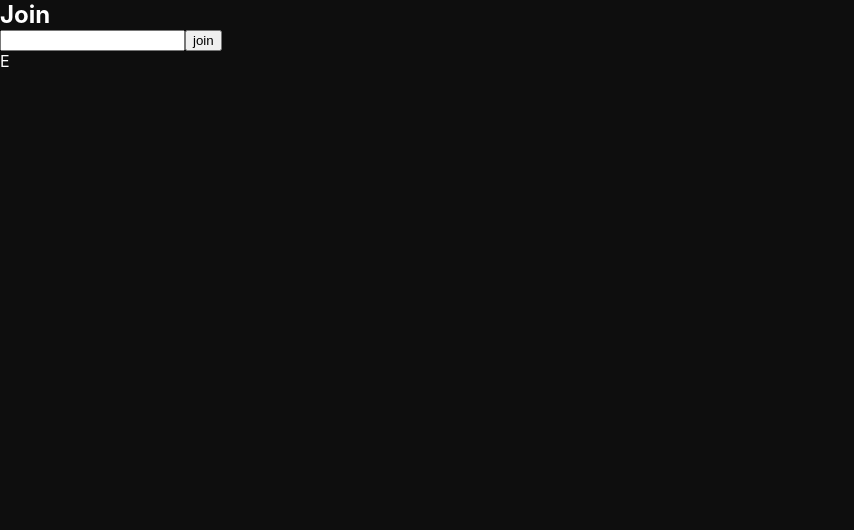
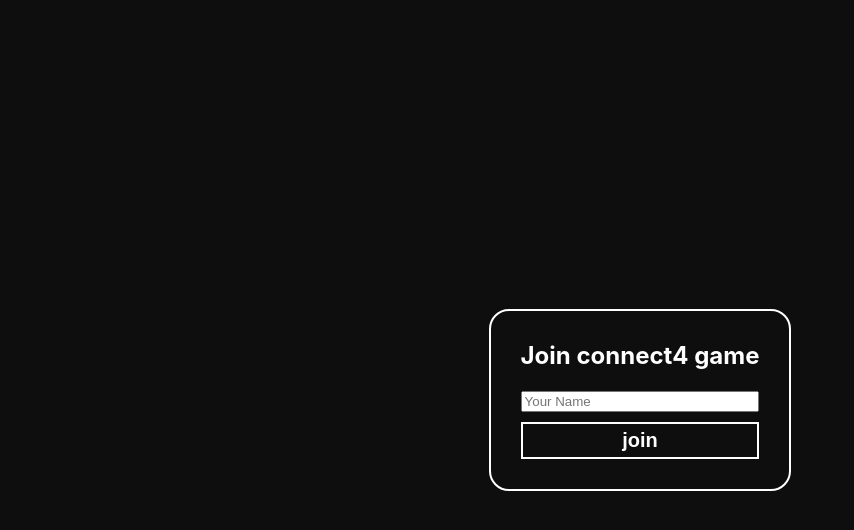
Before and after one commit to quaint-trance/zupa, a Next.js app in the folder client/: page /games/connect4/join in a window 1280 px wide. Shown: the top 530 px of the page, without its empty margins (0-854 px from the left). Built offline with nearby package versions, Linux system fonts and the light colour scheme.

Commit message:
join page

```diff
--- a/client/ENDPOINT.ts
+++ b/client/ENDPOINT.ts
@@ -1,3 +1,3 @@
 //export default 'http://192.168.0.15:4000'
-export default 'http://localhost:4000'
-//export default 'https://zupa0.herokuapp.com'
+//export default 'http://localhost:4000'
+export default 'https://zupa0.herokuapp.com'
--- a/client/pages/games/connect4/join.tsx
+++ b/client/pages/games/connect4/join.tsx
@@ -17,16 +17,14 @@ const Join:React.FC<props> = () =>{
 
     return(
         <div>
-            <Head>
-
-            </Head>
             <Container>
-                <h2>Join {router.query.gameId}</h2>
-                <input ref={inputRef} type="text"/>
-                <button onClick={()=>mutate(inputRef.current && inputRef.current.value)}>join</button>
-                {isLoading && <div>loading</div>}
-                {isError && <div>error</div>}
-                {!isError && !isLoading && <div>E</div>}
+                <section>
+                    <h2>Join connect4 game</h2>
+                    <input ref={inputRef} type="text" placeholder="Your Name"/>
+                    {isLoading && <div>loading</div>}
+                    {isError && <div>error</div>}
+                    {!isError && !isLoading && <div><button onClick={()=>mutate(inputRef.current?.value || '')}>join</button></div>}
+                </section>
             </Container>
         </div>
     )
@@ -36,12 +34,35 @@ const Container = styled.div`
     background-color: rgb(14, 14, 14);
     min-height: 100vh;
     color: white;
+    display: flex;
+    flex-direction: column;
+    justify-content: center;
+    align-items: center;
+    & > section{
+        border: 2px solid white;
+        border-radius: 20px;
+        padding: 30px;
 
-
-    & > h2{
-        margin: 0;
+        & > h2{
+            margin: 0 0 20px 0;
+        }
+        & > input{
+            width: 100%;
+        }
+        & > div{
+            width: 100%;
+            margin: 10px 0 0 0;
+            & > button{
+                width: 100%;
+                color: white;
+                background-color: rgba(255, 0, 0, 0);
+                font-size: 20px;
+                font-weight: 800;
+                padding: 5px;
+                border: 2px solid white;
+            }
+        }
     }
 `
 
-
 export default Join;
```
Also changed, not shown: client/pages/games/yatzy/join.tsx (+34 -13 lines).
